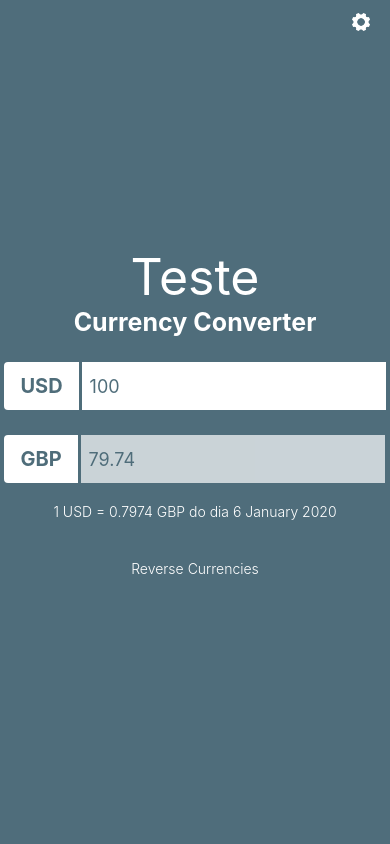
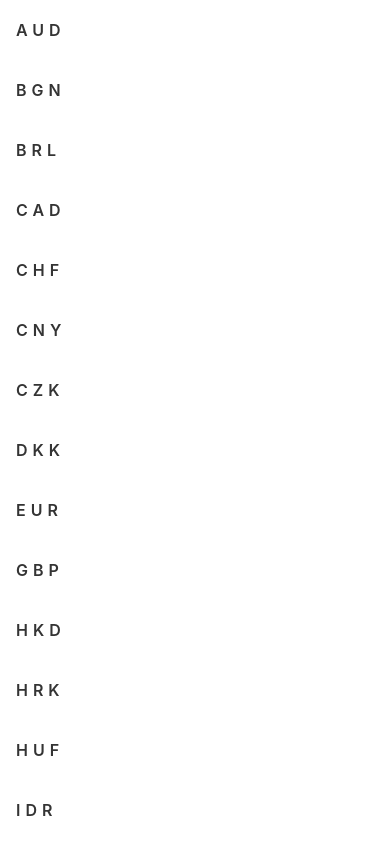
Before and after one commit to esteves-esta/currencyConverter, a React Native app: screen / in a window 390 px wide. Built offline with nearby package versions, Linux system fonts and the light colour scheme.

Commit message:
feat: list item
longo

```diff
--- a/App.js
+++ b/App.js
@@ -1,11 +1,13 @@
 import React from 'react';
 import Main from './src/pages/Main/index';
+import CurrencyList from './src/pages/CurrencyList/index';
 import { StatusBar } from 'react-native';
+
 const App = () => {
   return (
     <>
       <StatusBar translucent={false} barStyle="light-content" />
-      <Main />
+      <CurrencyList />
     </>
   );
 };
--- /dev/null
+++ b/src/components/ListItem/index.js
@@ -0,0 +1,16 @@
+import React from 'react';
+import { CustomButton, CustomText, Row, Separartor } from './styles';
+import { View } from 'react-native';
+
+export default function ListItem({ text, selected, onPress }) {
+  return (
+    <CustomButton
+      underlayColor="#8dc0d9"
+      onPress={onPress}>
+      <Row>
+        <CustomText>{text}</CustomText>
+        {selected ? <CustomText>Selected</CustomText> : null}
+      </Row>
+    </CustomButton>
+  );
+}
--- /dev/null
+++ b/src/components/ListItem/styles.js
@@ -0,0 +1,27 @@
+import styled from 'styled-components/native';
+
+export const CustomButton = styled.TouchableHighlight`
+    display: flex;
+    flex-grow: 1;
+`;
+
+export const Row = styled.View`
+  padding: 20px 16px;
+  display: flex;
+  flex-direction: row;
+  justify-content: space-between;
+  background-color: #fff;
+`;
+
+export const CustomText = styled.Text`
+    font-size: 16px;
+    color: #343434;
+    font-weight: 600;
+    letter-spacing: 5px;
+`;
+
+export const Separartor = styled.View`
+  margin-left: 20px;
+  background-color: "#efefef";
+  height: 5px;
+`;
--- /dev/null
+++ b/src/data/currencies.js
@@ -0,0 +1,35 @@
+
+export default [
+  'AUD',
+  'BGN',
+  'BRL',
+  'CAD',
+  'CHF',
+  'CNY',
+  'CZK',
+  'DKK',
+  'EUR',
+  'GBP',
+  'HKD',
+  'HRK',
+  'HUF',
+  'IDR',
+  'ILS',
+  'INR',
+  'JPY',
+  'KRW',
+  'MXN',
+  'MYR',
+  'NOK',
+  'NZD',
+  'PHP',
+  'PLN',
+  'RON',
+  'RUB',
+  'SEK',
+  'SGD',
+  'THB',
+  'TRY',
+  'USD',
+  'ZAR',
+];
--- /dev/null
+++ b/src/pages/CurrencyList/index.js
@@ -0,0 +1,29 @@
+import React, { useState } from 'react';
+import { Text, FlatList, SafeAreaView } from 'react-native';
+// import { } from './styles';
+import ListItem from '../../components/ListItem/index';
+import currencies from '../../data/currencies';
+
+const CurrencyList = () => {
+  const [selected, setSelected] = useState(false);
+  const handlePress = () => {
+    setSelected(true);
+  }
+
+  return (
+    <SafeAreaView style={{ flex: 1 }}>
+      <FlatList
+        data={currencies}
+        keyExtractor={item => item}
+        renderItem={({ item }) =>
+          <ListItem
+            selected={selected}
+            text={item}
+            onPress={handlePress} />
+        }
+      />
+    </SafeAreaView>
+  )
+};
+
+export default CurrencyList;
```
Also changed, not shown: src/asset/check.png (added), src/pages/CurrencyList/styles.js (added).
